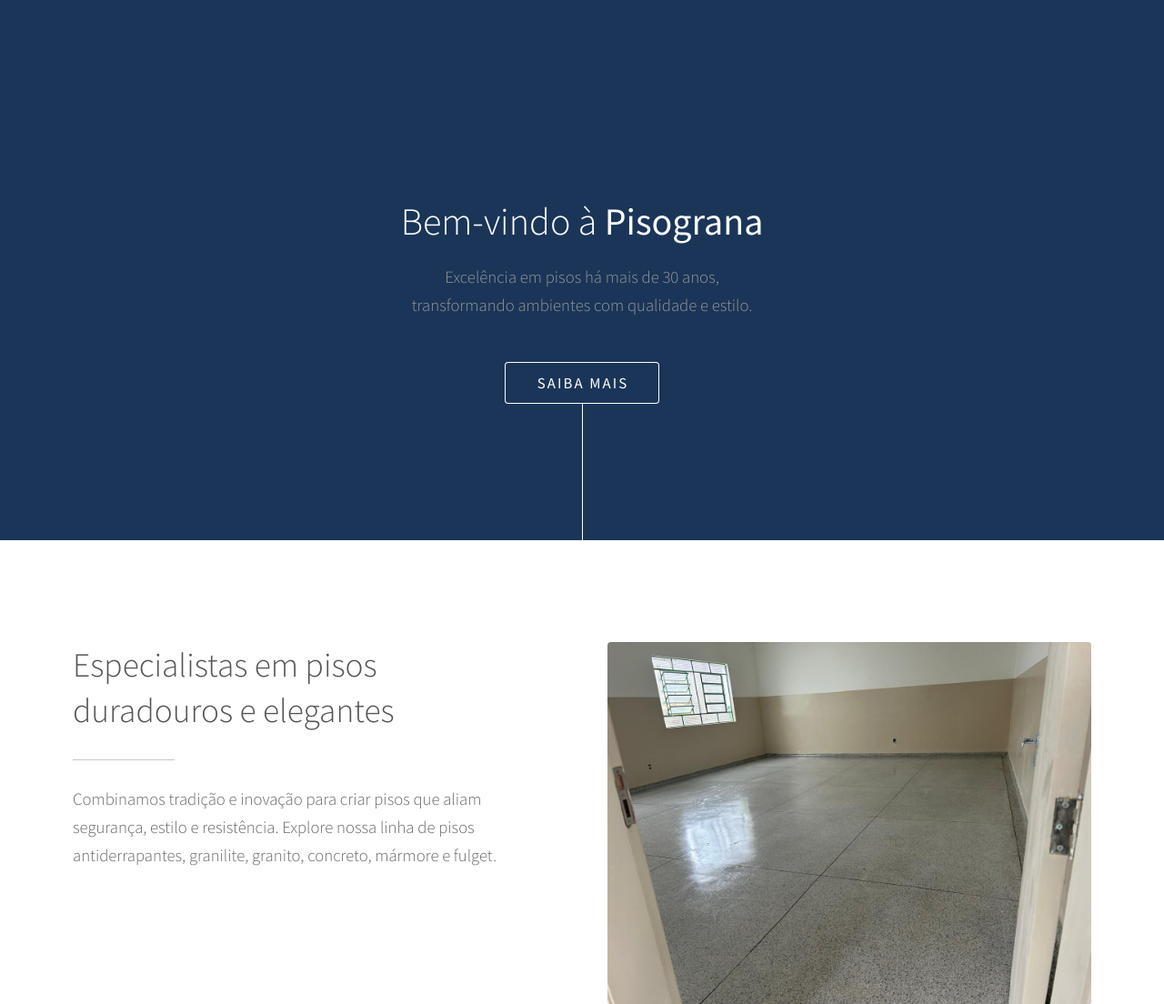
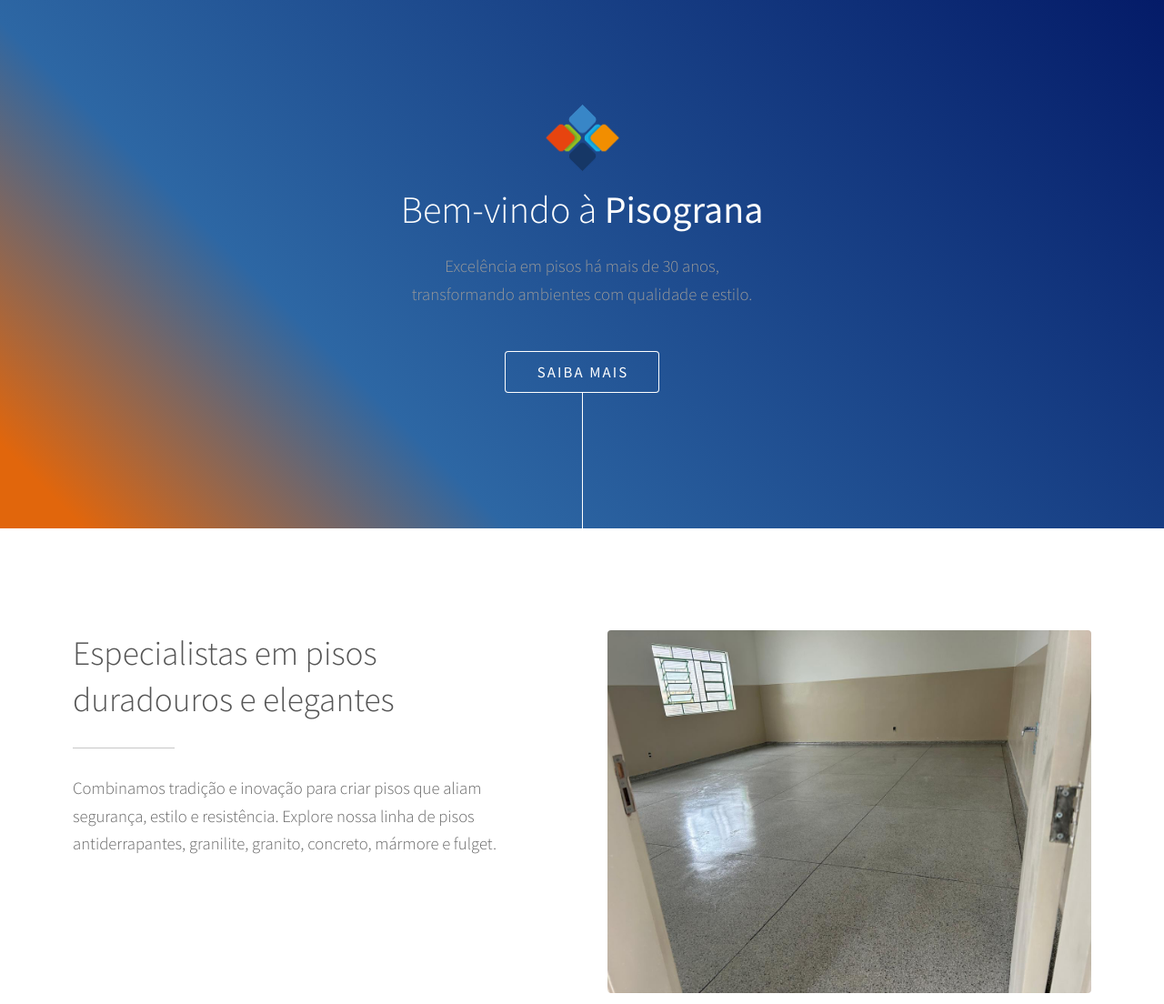
Before and after one commit to Vittuu/Site.piso, a Flask app: page / in a window 1280 px wide. Shown: the top 1104 px of the page at 91% size. Run offline with Flask 2, Linux system fonts and the light colour scheme; some web fonts are replaced.

Commit message:
Logos atualizados no css

```diff
--- a/static/css/main.css
+++ b/static/css/main.css
@@ -2923,7 +2923,7 @@ input, select, textarea {
 		background-color: #1a3558;
 		color: rgba(255, 255, 255, 0.75);
 		background-attachment: fixed,							fixed,							fixed;
-		background-image: linear-gradient(45deg, #1a3558 5%, #1a3558 30%, #1a3558);
+		background-image: linear-gradient(45deg, rgb(225, 102, 12) 5%, rgb(45, 103, 164) 30%, rgb(4, 27, 104));
 		background-position: top left,						center center,					center center;
 		background-size: auto,							cover,							cover;
 		overflow: hidden;
@@ -3043,71 +3043,6 @@ input, select, textarea {
 				width: 1px;
 			}
 
-		#header .inner {
-			-moz-transition: -moz-transform 1.5s ease, opacity 2s ease;
-			-webkit-transition: -webkit-transform 1.5s ease, opacity 2s ease;
-			-ms-transition: -ms-transform 1.5s ease, opacity 2s ease;
-			transition: transform 1.5s ease, opacity 2s ease;
-			-moz-transition-delay: 0.25s;
-			-webkit-transition-delay: 0.25s;
-			-ms-transition-delay: 0.25s;
-			transition-delay: 0.25s;
-			-moz-transform: scale(1);
-			-webkit-transform: scale(1);
-			-ms-transform: scale(1);
-			transform: scale(1);
-			opacity: 1;
-			position: relative;
-			z-index: 1;
-		}
-
-			#header .inner .actions {
-				-moz-transition: -moz-transform 1.25s ease;
-				-webkit-transition: -webkit-transform 1.25s ease;
-				-ms-transition: -ms-transform 1.25s ease;
-				transition: transform 1.25s ease;
-				-moz-transition-delay: 1s;
-				-webkit-transition-delay: 1s;
-				-ms-transition-delay: 1s;
-				transition-delay: 1s;
-				-moz-transform: translateY(0);
-				-webkit-transform: translateY(0);
-				-ms-transform: translateY(0);
-				transform: translateY(0);
-				opacity: 1;
-			}
-
-		#header:after {
-			-moz-transition: opacity 1s ease;
-			-webkit-transition: opacity 1s ease;
-			-ms-transition: opacity 1s ease;
-			transition: opacity 1s ease;
-			background-image: linear-gradient(45deg, #1a3558, #1a3558);
-			content: '';
-			height: 100%;
-			left: 0;
-			opacity: 100;
-			position: absolute;
-			top: 0;
-			width: 100%;
-		}
-
-	body.is-preload #header .inner {
-		-moz-transform: scale(1.05);
-		-webkit-transform: scale(1.05);
-		-ms-transform: scale(1.05);
-		transform: scale(1.05);
-		opacity: 0;
-	}
-
-		body.is-preload #header .inner .actions {
-			-moz-transform: translateY(30em);
-			-webkit-transform: translateY(30em);
-			-ms-transform: translateY(30em);
-			transform: translateY(30em);
-			opacity: 0;
-		}
-
 	body.is-preload #header:after {
 		opacity: 1;
 	}
@@ -3119,7 +3054,7 @@ input, select, textarea {
 		background-color: #1a3558;
 		color: rgba(255, 255, 255, 0.75);
 		background-attachment: fixed,							fixed,							fixed;
-		background-image: linear-gradient(45deg, #1a3558, #1a3558 50%, #1a3558 95%);
+		background-image: url("http://127.0.0.1:5000/static/css/images/overlay2.png"), url("http://127.0.0.1:5000/static/css/images/overlay3.svg"), linear-gradient(45deg, rgb(225, 102, 12) 5%, rgb(45, 103, 164) 30%, rgb(4, 27, 104));
 		background-position: top left,						center center,					center center;
 		background-size: auto,							cover,							cover;
 		text-align: center;
@@ -3352,6 +3287,22 @@ input, select, textarea {
 
 	}
 
+	#footer {
+		text-align: center; /* Centraliza todos os elementos no footer */
+		padding: 20px; /* Espaçamento interno */
+	}
+
+	#footer p {
+		margin-bottom: 10px; /* Espaçamento entre o texto e o logo */
+	}
+
+	.logo2 {
+		width: 230px; /* Corrigido para 'px' */
+		height: auto; /* Mantém a proporção da imagem */
+		display: block; /* Certifica-se de que será tratado como um bloco */
+		margin: 0 auto 25px; /* Centraliza e adiciona espaço inferior */
+	}
+
 /* Small */
 
 	@media screen and (max-width: 736px) {
@@ -3436,6 +3387,13 @@ input, select, textarea {
 	}
 
 /* XSmall */
+		.logo {
+    		width: 85px; /* Largura desejada para o logo */
+   			height: auto; /* Mantém a proporção da imagem */
+    		display: block; /* Certifica-se de que será tratado como um bloco */
+    		margin: 0 auto 10px; /* Centraliza e adiciona espaço inferior */
+		}
+
 
 	@media screen and (max-width: 480px) {
 
--- a/templates/index.html
+++ b/templates/index.html
@@ -3,6 +3,7 @@
 <head>
     <meta charset="UTF-8">
     <meta name="viewport" content="width=device-width, initial-scale=1.0">
+	<link rel="icon" type="image/x-icon" href="static/images/favicon.ico">
     <title>Pisograna - Excelência em Pisos</title>
     <!-- Arquivos CSS -->
     <link rel="stylesheet" href="{{ url_for('static', filename='css/fontawesome-all.min.css') }}">
@@ -15,7 +16,7 @@
 <!-- Cabeçalho -->
 <header id="header" class="main">
     <div class="inner">
-        <span class="icon solid major fa-gem"></span>
+        <img src="static/images/logo.mini.png" alt="Logo Pisograna" class="logo">
         <h1>Bem-vindo à <strong>Pisograna</strong></h1>
         <p>Excelência em pisos há mais de 30 anos,<br> transformando ambientes com qualidade e estilo.</p>
         <ul class="actions special">
@@ -113,6 +114,7 @@
 <footer id="footer">
     <div class="inner">
         <p>&copy; Pisograna. Todos os direitos reservados. Criado e desenvolvido por Victor</a>.</p>
+		<img src="static/images/logo.png" alt="Logo Pisograna" class="logo2">
     </div>
 </footer>
 
```
Also changed, not shown: static/images/favicon.ico (added), static/images/logo.mini.png (added), static/images/logo.png (added).
